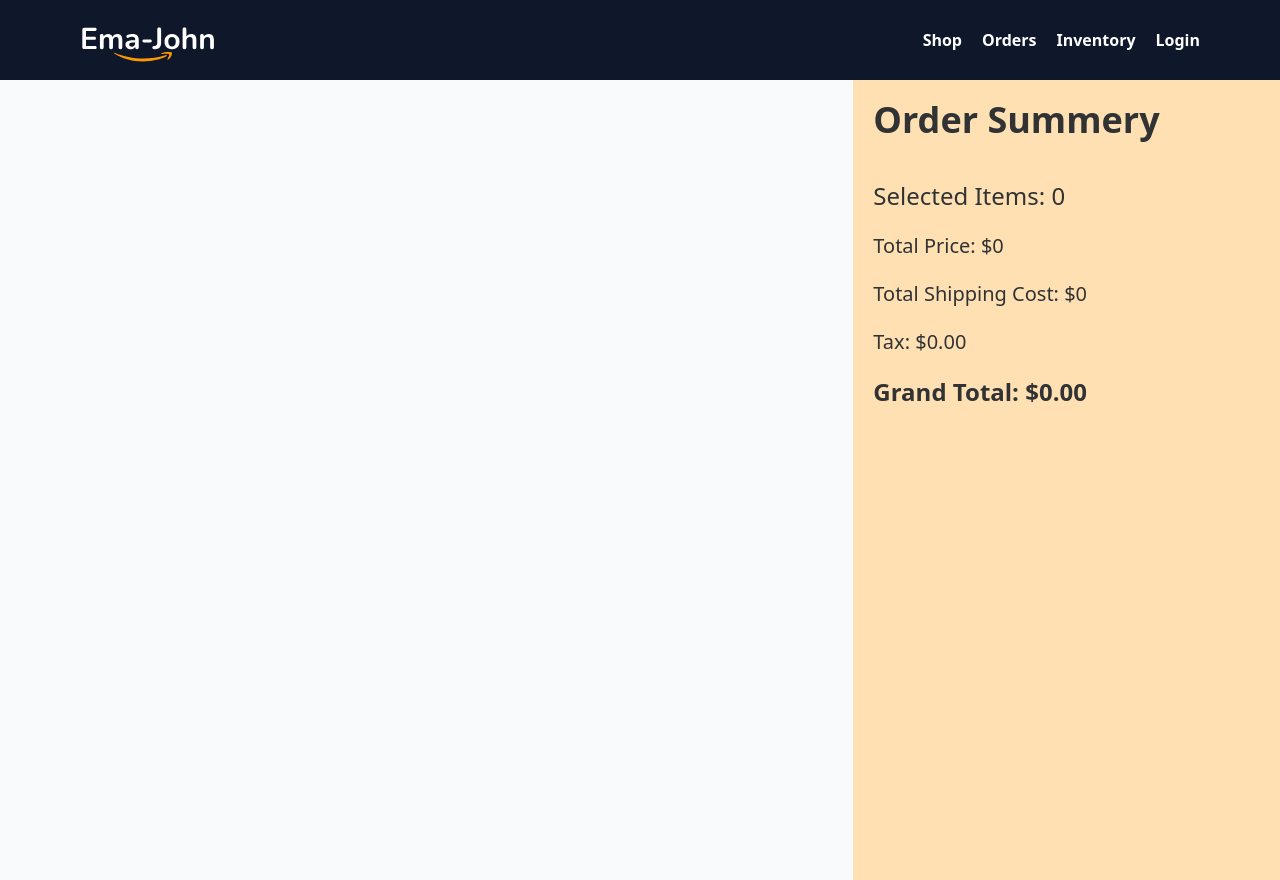
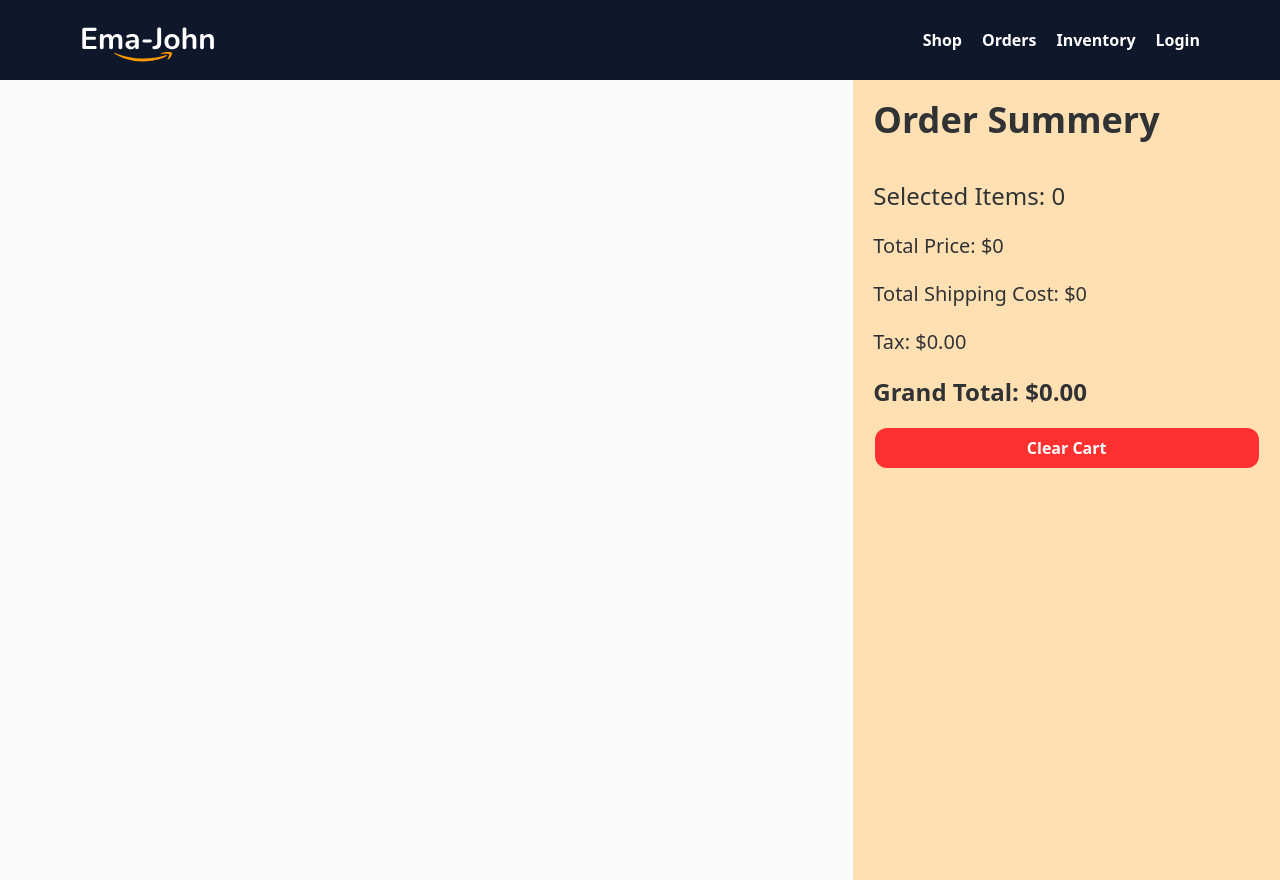
Before and after one commit to HasibUddin1/ema-john-simple, a React (Vite) app: page /orders in a window 1280 px wide. Built offline with nearby package versions, Linux system fonts and the light colour scheme.

Commit message:
implemented clear cart button

```diff
--- a/src/components/Cart/Cart.jsx
+++ b/src/components/Cart/Cart.jsx
@@ -1,14 +1,14 @@
 import React from 'react';
 import './Cart.css'
 
-const Cart = ({ cart }) => {
+const Cart = ({ cart, handleClearCart }) => {
 
 
     let totalPrice = 0;
     let totalShipping = 0;
     let quantity = 0;
-    for(const product of cart){
-        if(!product.quantity){
+    for (const product of cart) {
+        if (!product.quantity) {
             product.quantity = 1
         }
         totalPrice = totalPrice + product.price * product.quantity
@@ -16,7 +16,7 @@ const Cart = ({ cart }) => {
         quantity = quantity + product.quantity
     }
 
-    const tax = totalPrice*7/100
+    const tax = totalPrice * 7 / 100
     const grandTotal = totalPrice + totalShipping + tax
 
     return (
@@ -28,6 +28,9 @@ const Cart = ({ cart }) => {
                 <p className='text-xl mb-5'>Total Shipping Cost: ${totalShipping}</p>
                 <p className='text-xl mb-5'>Tax: ${tax.toFixed(2)}</p>
                 <h6 className='text-2xl font-semibold'>Grand Total: ${grandTotal.toFixed(2)}</h6>
+                <div className='flex justify-center items-center'>
+                    <button onClick={handleClearCart} className='bg-[#FF3030] hover:bg-red-700 ease-in-out duration-200 text-white w-96 py-2 mt-5 font-bold rounded-xl'>Clear Cart</button>
+                </div>
             </div>
         </div>
     );
--- a/src/components/Orders/Orders.jsx
+++ b/src/components/Orders/Orders.jsx
@@ -2,7 +2,7 @@ import React, { useState } from 'react';
 import Cart from '../Cart/Cart';
 import { useLoaderData } from 'react-router-dom';
 import ReviewItem from '../ReviewItem/ReviewItem';
-import { removeFromDb } from '../../utilities/fakedb';
+import { deleteShoppingCart, removeFromDb } from '../../utilities/fakedb';
 
 const Orders = () => {
     const addedProductsCart = useLoaderData()
@@ -12,6 +12,11 @@ const Orders = () => {
         const remaining = cart.filter(product => product.id !== id)
         setCart(remaining)
         removeFromDb(id)
+    }
+
+    const handleClearCart = () => {
+        setCart([])
+        deleteShoppingCart()
     }
 
     // console.log(cart)
@@ -28,7 +33,10 @@ const Orders = () => {
                     }
                 </div>
                 <div>
-                    <Cart cart={cart}></Cart>
+                    <Cart
+                        cart={cart}
+                        handleClearCart={handleClearCart}
+                    ></Cart>
                 </div>
             </div>
         </div>
--- a/src/components/Shop/Shop.jsx
+++ b/src/components/Shop/Shop.jsx
@@ -1,5 +1,5 @@
 import React, { useEffect, useState } from 'react';
-import { addToDb, getShoppingCart } from '../../utilities/fakedb';
+import { addToDb, deleteShoppingCart, getShoppingCart } from '../../utilities/fakedb';
 import Cart from '../Cart/Cart';
 import Product from '../Product/Product';
 import './Shop.css'
@@ -32,6 +32,11 @@ const Shop = () => {
         addToDb(product.id)
     }
 
+    const handleClearCart = () => {
+        setCart([])
+        deleteShoppingCart()
+    }
+
     return (
         <div className='shop-container'>
             <div className='grid grid-cols-3 gap-10 p-10'>
@@ -40,7 +45,10 @@ const Shop = () => {
                 }
             </div>
             <div>
-                <Cart cart={cart}></Cart>
+                <Cart
+                    cart={cart}
+                    handleClearCart={handleClearCart}
+                ></Cart>
             </div>
         </div>
     );
--- a/src/utilities/fakedb.js
+++ b/src/utilities/fakedb.js
@@ -31,10 +31,13 @@ const getShoppingCart = () => {
     return shoppingCart;
 }
 
-
+const deleteShoppingCart = () => {
+    localStorage.removeItem('shopping-cart')
+}
 
 export {
     addToDb,
     removeFromDb,
-    getShoppingCart
+    getShoppingCart,
+    deleteShoppingCart
 }
```
Also changed, not shown: src/components/Cart/Cart.css (line endings or trailing spaces).
